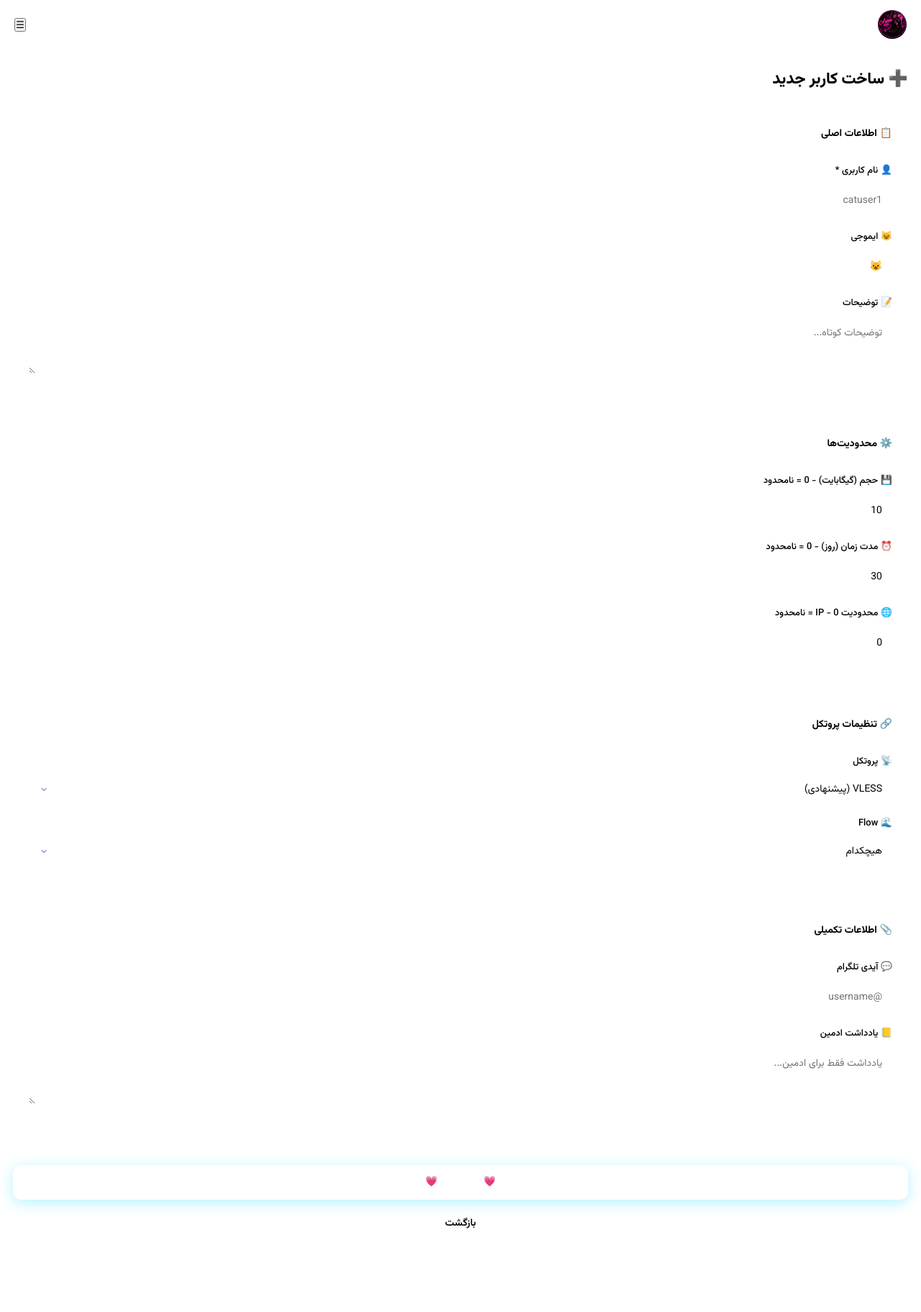
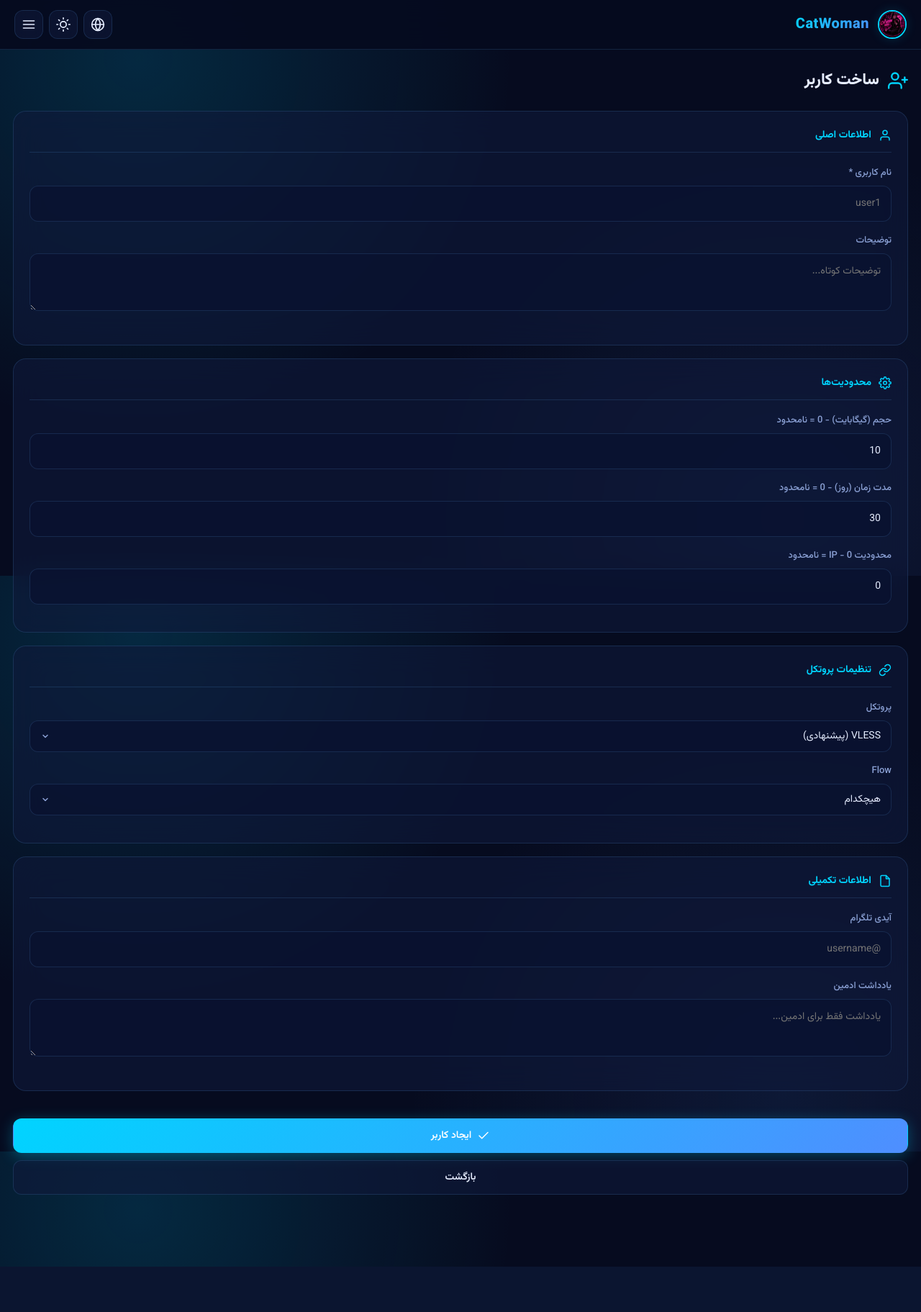
Before and after one commit to ajagdisxnshx/catwoman-panel, a FastAPI app: page /users/add in a window 1280 px wide. Shown: the whole page at 72% size. After the commit the page ends 1760 px from the top, so only its background shows below. Run offline with FastAPI, Linux system fonts and the light colour scheme; the visitor is signed in with stand-in values (Sample User, id 1); parts of the project's set-up code (start-up, migrations or seed data) failed here and were passed over.

Commit message:
Update add_user.html

```diff
--- a/templates/add_user.html
+++ b/templates/add_user.html
@@ -1,77 +1,60 @@
-<!DOCTYPE html>
-<html lang="fa">
-<head>
-    <meta charset="UTF-8">
-    <meta name="viewport" content="width=device-width, initial-scale=1.0">
-    <title>ساخت کاربر - {{ panel_name }}</title>
-    <link rel="stylesheet" href="/static/style.css">
-</head>
-<body>
-    <header class="header">
-        <div class="header-content">
-            <div class="brand-logo-wrap">
-                <img src="/static/logo.jpg" alt="CatWoman" class="panel-logo-img">
-                <span class="logo">CatWoman</span>
-            </div>
-            <button class="menu-btn" onclick="toggleMenu()">☰</button>
-        </div>
-    </header>
+{% extends "base.html" %}
+{% block title %}Add User - {{ panel_name }}{% endblock %}
+{% block content %}
 
-    <div class="overlay" onclick="toggleMenu()"></div>
-    <nav class="nav-menu">
-        <a href="/dashboard" class="nav-item">📊 داشبورد</a>
-        <a href="/users" class="nav-item">👥 کاربران</a>
-        <a href="/users/add" class="nav-item active">➕ ساخت کاربر</a>
-        <a href="/logout" class="nav-item">🚪 خروج</a>
-    </nav>
-
-    <div class="container">
-        <h1 class="page-title">➕ ساخت کاربر جدید</h1>
+<h1 class="page-title">
+    <svg viewBox="0 0 24 24" fill="none" stroke="currentColor" stroke-width="2" stroke-linecap="round" stroke-linejoin="round"><path d="M16 21v-2a4 4 0 0 0-4-4H5a4 4 0 0 0-4 4v2"/><circle cx="8.5" cy="7" r="4"/><line x1="20" y1="8" x2="20" y2="14"/><line x1="23" y1="11" x2="17" y2="11"/></svg>
+    <span data-i18n="add_user">ساخت کاربر جدید</span>
+</h1>
 
 <form method="POST" action="/users/add">
     <div class="form-section">
-                <div class="form-section-title">📋 اطلاعات اصلی</div>
-
-                <div class="form-group">
-                    <label class="form-label">👤 نام کاربری *</label>
-                    <input type="text" name="username" class="form-control" required placeholder="catuser1">
+        <div class="form-section-title">
+            <svg viewBox="0 0 24 24" fill="none" stroke="currentColor" stroke-width="2" stroke-linecap="round" stroke-linejoin="round"><path d="M20 21v-2a4 4 0 0 0-4-4H8a4 4 0 0 0-4 4v2"/><circle cx="12" cy="7" r="4"/></svg>
+            اطلاعات اصلی
         </div>
 
         <div class="form-group">
-                    <label class="form-label">😺 ایموجی</label>
-                    <input type="text" name="emoji" class="form-control" value="😺" placeholder="😺">
+            <label class="form-label">نام کاربری *</label>
+            <input type="text" name="username" class="form-control" required placeholder="user1">
         </div>
 
         <div class="form-group">
-                    <label class="form-label">📝 توضیحات</label>
+            <label class="form-label">توضیحات</label>
             <textarea name="description" class="form-control" placeholder="توضیحات کوتاه..."></textarea>
         </div>
     </div>
 
     <div class="form-section">
-                <div class="form-section-title">⚙️ محدودیت‌ها</div>
+        <div class="form-section-title">
+            <svg viewBox="0 0 24 24" fill="none" stroke="currentColor" stroke-width="2" stroke-linecap="round" stroke-linejoin="round"><circle cx="12" cy="12" r="3"/><path d="M19.4 15a1.65 1.65 0 0 0 .33 1.82l.06.06a2 2 0 0 1 0 2.83 2 2 0 0 1-2.83 0l-.06-.06a1.65 1.65 0 0 0-1.82-.33 1.65 1.65 0 0 0-1 1.51V21a2 2 0 0 1-2 2 2 2 0 0 1-2-2v-.09A1.65 1.65 0 0 0 9 19.4a1.65 1.65 0 0 0-1.82.33l-.06.06a2 2 0 0 1-2.83 0 2 2 0 0 1 0-2.83l.06-.06a1.65 1.65 0 0 0 .33-1.82 1.65 1.65 0 0 0-1.51-1H3a2 2 0 0 1-2-2 2 2 0 0 1 2-2h.09A1.65 1.65 0 0 0 4.6 9a1.65 1.65 0 0 0-.33-1.82l-.06-.06a2 2 0 0 1 0-2.83 2 2 0 0 1 2.83 0l.06.06a1.65 1.65 0 0 0 1.82.33H9a1.65 1.65 0 0 0 1-1.51V3a2 2 0 0 1 2-2 2 2 0 0 1 2 2v.09a1.65 1.65 0 0 0 1 1.51 1.65 1.65 0 0 0 1.82-.33l.06-.06a2 2 0 0 1 2.83 0 2 2 0 0 1 0 2.83l-.06.06a1.65 1.65 0 0 0-.33 1.82V9a1.65 1.65 0 0 0 1.51 1H21a2 2 0 0 1 2 2 2 2 0 0 1-2 2h-.09a1.65 1.65 0 0 0-1.51 1z"/></svg>
+            محدودیت‌ها
+        </div>
 
         <div class="form-group">
-                    <label class="form-label">💾 حجم (گیگابایت) - 0 = نامحدود</label>
+            <label class="form-label">حجم (گیگابایت) - 0 = نامحدود</label>
             <input type="number" name="data_limit" class="form-control" value="10" min="0" step="0.1">
         </div>
 
         <div class="form-group">
-                    <label class="form-label">⏰ مدت زمان (روز) - 0 = نامحدود</label>
+            <label class="form-label">مدت زمان (روز) - 0 = نامحدود</label>
             <input type="number" name="expiry_days" class="form-control" value="30" min="0">
         </div>
 
         <div class="form-group">
-                    <label class="form-label">🌐 محدودیت IP - 0 = نامحدود</label>
+            <label class="form-label">محدودیت IP - 0 = نامحدود</label>
             <input type="number" name="ip_limit" class="form-control" value="0" min="0">
         </div>
     </div>
 
     <div class="form-section">
-                <div class="form-section-title">🔗 تنظیمات پروتکل</div>
+        <div class="form-section-title">
+            <svg viewBox="0 0 24 24" fill="none" stroke="currentColor" stroke-width="2" stroke-linecap="round" stroke-linejoin="round"><path d="M10 13a5 5 0 0 0 7.54.54l3-3a5 5 0 0 0-7.07-7.07l-1.72 1.71"/><path d="M14 11a5 5 0 0 0-7.54-.54l-3 3a5 5 0 0 0 7.07 7.07l1.71-1.71"/></svg>
+            تنظیمات پروتکل
+        </div>
 
         <div class="form-group">
-                    <label class="form-label">📡 پروتکل</label>
+            <label class="form-label">پروتکل</label>
             <select name="protocol" class="form-control">
                 <option value="vless">VLESS (پیشنهادی)</option>
                 <option value="vmess">VMess</option>
@@ -80,7 +63,7 @@
         </div>
 
         <div class="form-group">
-                    <label class="form-label">🌊 Flow</label>
+            <label class="form-label">Flow</label>
             <select name="flow" class="form-control">
                 <option value="">هیچکدام</option>
                 <option value="xtls-rprx-vision">XTLS Vision</option>
@@ -89,29 +72,27 @@
     </div>
 
     <div class="form-section">
-                <div class="form-section-title">📎 اطلاعات تکمیلی</div>
+        <div class="form-section-title">
+            <svg viewBox="0 0 24 24" fill="none" stroke="currentColor" stroke-width="2" stroke-linecap="round" stroke-linejoin="round"><path d="M14 2H6a2 2 0 0 0-2 2v16a2 2 0 0 0 2 2h12a2 2 0 0 0 2-2V8z"/><polyline points="14 2 14 8 20 8"/></svg>
+            اطلاعات تکمیلی
+        </div>
 
         <div class="form-group">
-                    <label class="form-label">💬 آیدی تلگرام</label>
+            <label class="form-label">آیدی تلگرام</label>
             <input type="text" name="telegram_id" class="form-control" placeholder="@username">
         </div>
 
         <div class="form-group">
-                    <label class="form-label">📒 یادداشت ادمین</label>
+            <label class="form-label">یادداشت ادمین</label>
             <textarea name="note" class="form-control" placeholder="یادداشت فقط برای ادمین..."></textarea>
         </div>
     </div>
 
-            <button type="submit" class="btn btn-primary btn-block" style="margin-top: 20px;">💗 ایجاد کاربر 💗</button>
+    <button type="submit" class="btn btn-primary btn-block" style="margin-top: 20px;">
+        <svg viewBox="0 0 24 24" fill="none" stroke="currentColor" stroke-width="2" stroke-linecap="round" stroke-linejoin="round"><polyline points="20 6 9 17 4 12"/></svg>
+        ایجاد کاربر
+    </button>
     <a href="/users" class="btn btn-ghost btn-block" style="margin-top: 10px;">بازگشت</a>
 </form>
-    </div>
 
-    <script>
-        function toggleMenu() {
-            document.querySelector('.nav-menu').classList.toggle('active');
-            document.querySelector('.overlay').classList.toggle('active');
-        }
-    </script>
-</body>
-</html>
+{% endblock %}
```
Lines whose indentation alone changed are shown as unchanged.
